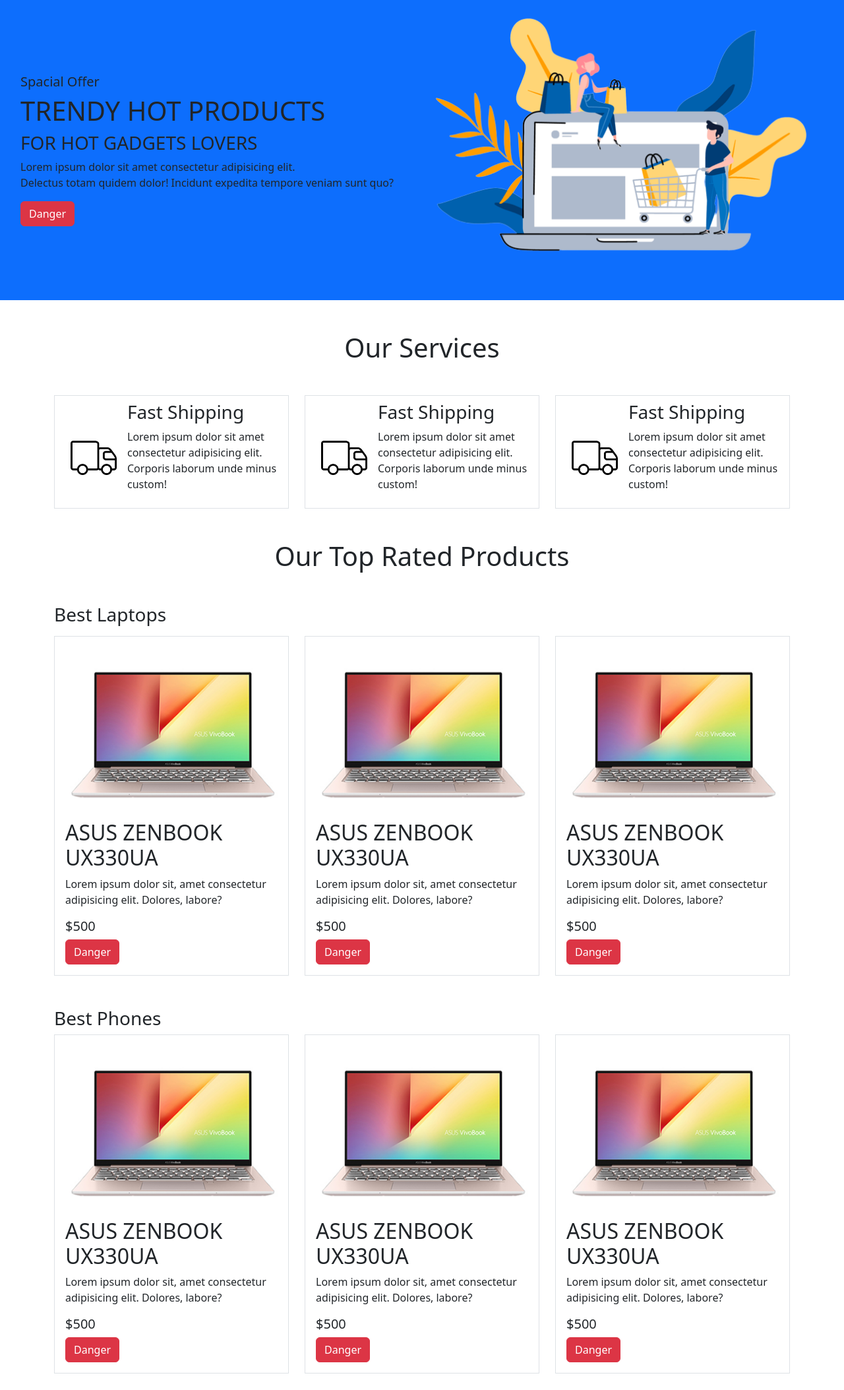
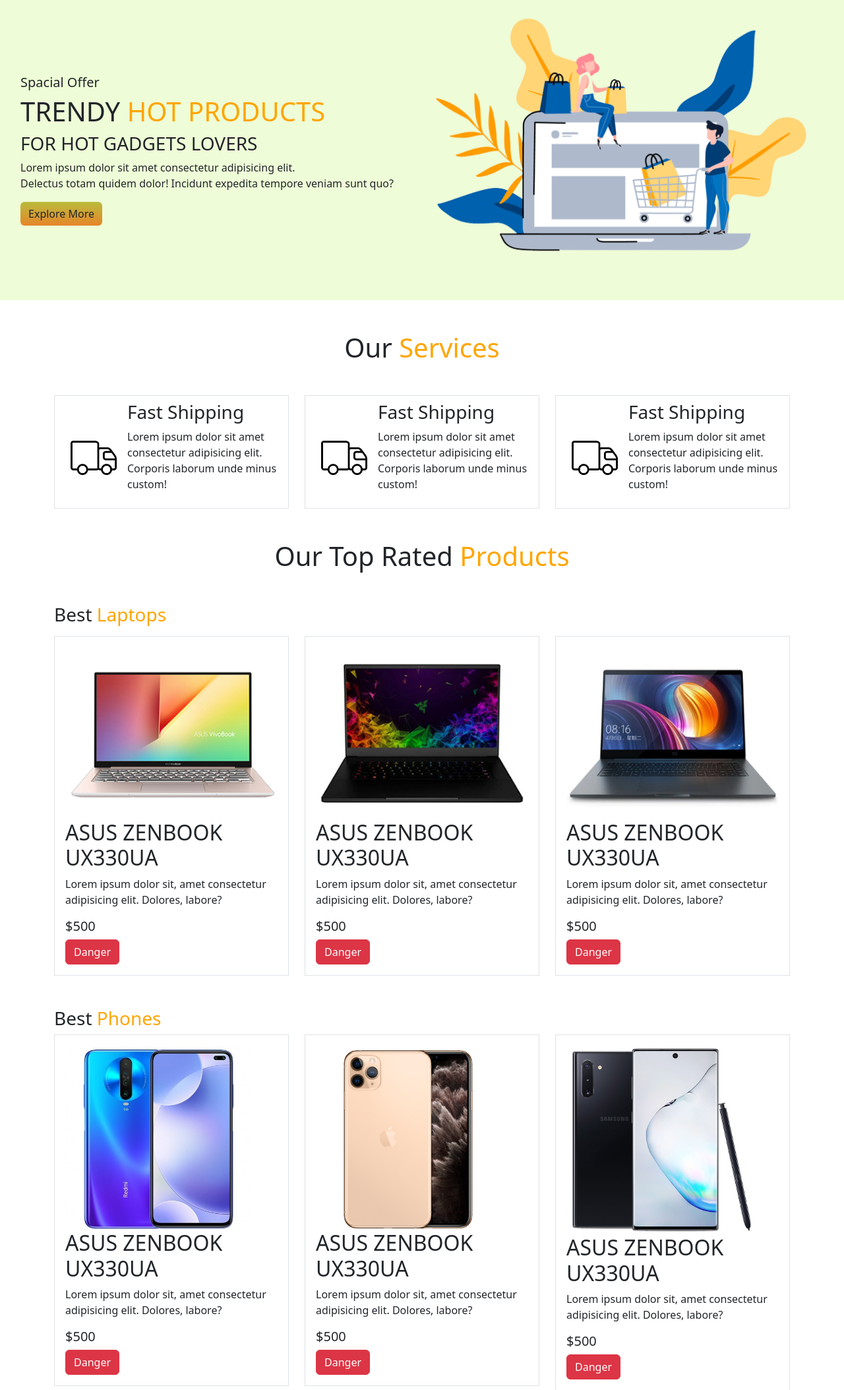
Before and after one commit to NahidulNoman/products, a plain HTML site: page index.html in a window 1280 px wide. Shown: the top 2107 px of the page at 66% size. Drawn offline with nearby package versions, Linux system fonts and the light colour scheme.

Commit message:
try-responsive

```diff
--- a/index.html
+++ b/index.html
@@ -10,35 +10,37 @@
       integrity="sha384-gH2yIJqKdNHPEq0n4Mqa/HGKIhSkIHeL5AyhkYV8i59U5AR6csBvApHHNl/vI1Bx"
       crossorigin="anonymous"
     />
+    <link rel="stylesheet" href="styles.css">
   </head>
   <body>
     <!-- header start -->
-    <header class="bg-primary">
+    <header class="background">
       <div class="row container-fluid">
         <div class="col-lg-6 d-flex justify-content-center align-items-center">
           <div>
             <h5>Spacial Offer</h5>
-            <h1>TRENDY HOT PRODUCTS</h1>
+            <h1>TRENDY <span class="span">HOT PRODUCTS</span></h1>
             <h3>FOR HOT GADGETS LOVERS</h3>
             <p>
               Lorem ipsum dolor sit amet consectetur adipisicing elit. <br />
               Delectus totam quidem dolor! Incidunt expedita tempore veniam sunt
               quo?
             </p>
-            <button type="button" class="btn btn-danger">Danger</button>
+            <button type="button" class="btn gradient">Explore More</button>
           </div>
         </div>
         <div class="col-lg-6 mb-5">
           <img class="img-fluid" src="images/banner-image.png" alt="" />
         </div>
       </div>
+
     </header>
     <!-- header end -->
 
     <!-- section one start -->
     <section class="container mt-5 mb-5">
-      <h1 class="text-center mb-5">Our Services</h1>
-      <div class="row">
+      <h1 class="text-center mb-5">Our <span class="span">Services</span></h1>
+      <div class="row gy-3">
         <div class="col-lg-4">
           <div
             class="border p-2 d-flex justify-content-center align-items-center"
@@ -93,8 +95,8 @@
 
     <!-- section two start -->
     <section class="container mb-5">
-      <h1 class="text-center mb-5">Our Top Rated Products</h1>
-      <h3 class="mb-3">Best Laptops</h3>
+      <h1 class="text-center mb-5">Our Top Rated <span class="span">Products</span></h1>
+      <h3 class="mb-3">Best <span class="span">Laptops</span> </h3>
       <div class="row">
         <div class="col-lg-4">
           <div class="border p-3">
@@ -116,7 +118,7 @@
           <div class="border p-3">
             <img
               class="img-fluid"
-              src="images/products/laptops/laptop (1).png"
+              src="images/products/laptops/laptop (2).png"
               alt=""
             />
             <h2>ASUS ZENBOOK UX330UA</h2>
@@ -132,7 +134,7 @@
           <div class="border p-3">
             <img
               class="img-fluid"
-              src="images/products/laptops/laptop (1).png"
+              src="images/products/laptops/laptop (3).png"
               alt=""
             />
             <h2>ASUS ZENBOOK UX330UA</h2>
@@ -148,13 +150,13 @@
     </section>
     <!-- section two end -->
     <section class="container mb-5">
-      <h3>Best Phones</h3>
+      <h3>Best <span class="span">Phones</span></h3>
       <div class="row">
         <div class="col-lg-4">
           <div class="border p-3">
             <img
               class="img-fluid"
-              src="images/products/laptops/laptop (1).png"
+              src="images/products/phones/phone-1.png"
               alt=""
             />
             <h2>ASUS ZENBOOK UX330UA</h2>
@@ -170,7 +172,7 @@
           <div class="border p-3">
             <img
               class="img-fluid"
-              src="images/products/laptops/laptop (1).png"
+              src="images/products/phones/phone-2.png"
               alt=""
             />
             <h2>ASUS ZENBOOK UX330UA</h2>
@@ -186,7 +188,7 @@
           <div class="border p-3">
             <img
               class="img-fluid"
-              src="images/products/laptops/laptop (1).png"
+              src="images/products/phones/phone-3.png"
               alt=""
             />
             <h2>ASUS ZENBOOK UX330UA</h2>
@@ -206,7 +208,7 @@
         class="p-4 d-flex justify-content-center align-items-center flex-column"
       >
         <div>
-          <h1 class="p-3 text-white">Get Our Latest Updates</h1>
+          <h1 class="p-3 text-white">Get Our <span class="span">Latest Updates</span></h1>
         </div>
         <div class="mb-3">
           <input
@@ -221,8 +223,8 @@
     <!-- section three end -->
 
     <!-- footer start -->
-    <footer class="p-5 bg-success text-white text-center">
-      <h1>Products Building Site</h1>
+    <footer class="p-5 bg-dark text-white text-center">
+      <h1>  <span class="span"> Products</span> Building Site</h1>
       <br />
       <p>©2022. SYED NOMAN. All rights reserved. Ghatail, Tangail</p>
     </footer>
--- a/styles.css
+++ b/styles.css
@@ -0,0 +1,13 @@
+.text{
+    color:orange
+}
+.background{
+    background-color: #eefcd7;
+}
+.gradient{
+    border: none;
+    background-image: linear-gradient(#b9bb3d, #e78529);
+}
+.span{
+    color: orange;
+}
```
